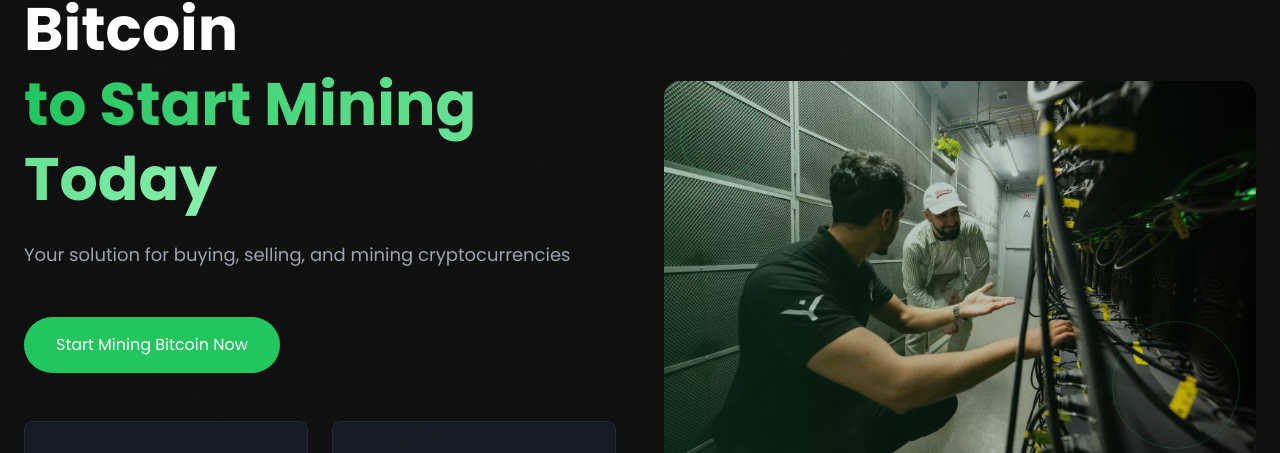
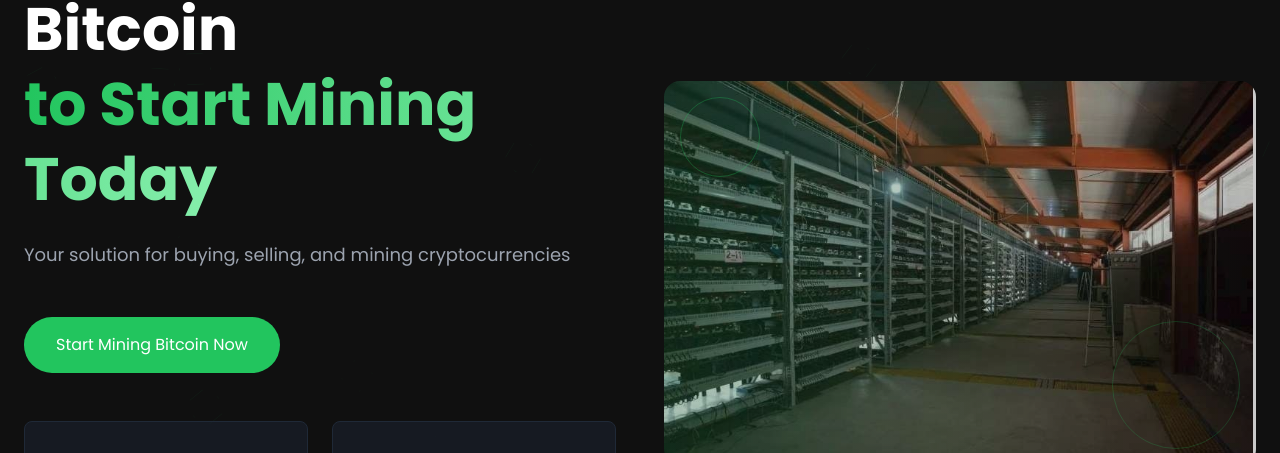
Before and after one commit to miningforuae/MiningX, a Next.js app in the folder client/: page / in a window 1280 px wide. Shown: the part 347-800 px from the top of the page. Built offline with nearby package versions, Linux system fonts and the light colour scheme; no server answers.

Commit message:
hero image

```diff
--- a/client/src/components/home/HeroSection.tsx
+++ b/client/src/components/home/HeroSection.tsx
@@ -15,7 +15,7 @@ const MiningHeroSlider = () => {
       subtitle: "to Start Mining Today",
       subheader: "",
       description: "Your  solution for buying, selling, and mining cryptocurrencies",
-      image: "/mining-facility.jpg",
+      image: "/hh.png",
       stats: [
         {
           value: "98%",
@@ -189,7 +189,7 @@ const MiningHeroSlider = () => {
             <div className="absolute inset-0 z-20 bg-[#101010]/20" />
 
             <Image
-              src="/hero-2.webp"
+              src="/hh.png"
               alt="Mining Facility"
               className="h-full w-full transform object-cover transition-transform duration-700 hover:scale-110"
               width={400}
```
Also changed, not shown: client/public/hh.png (added).
